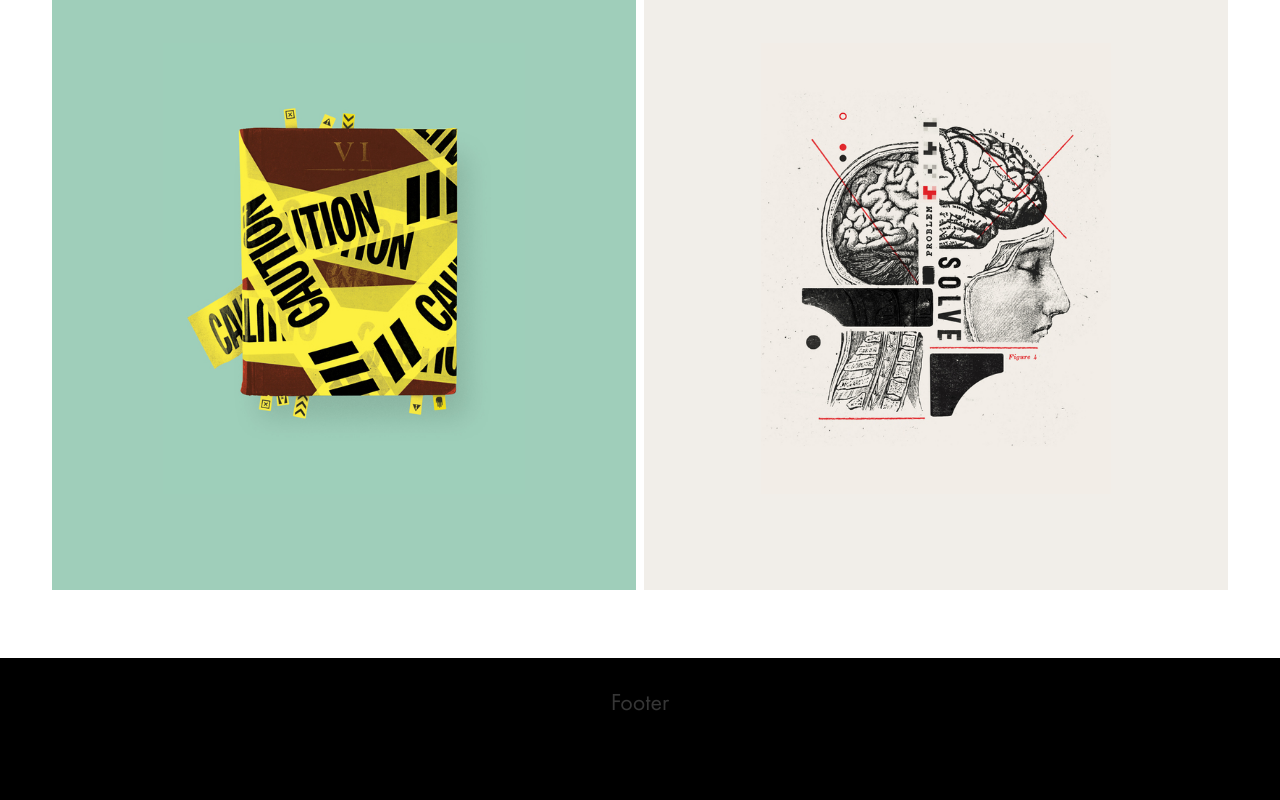
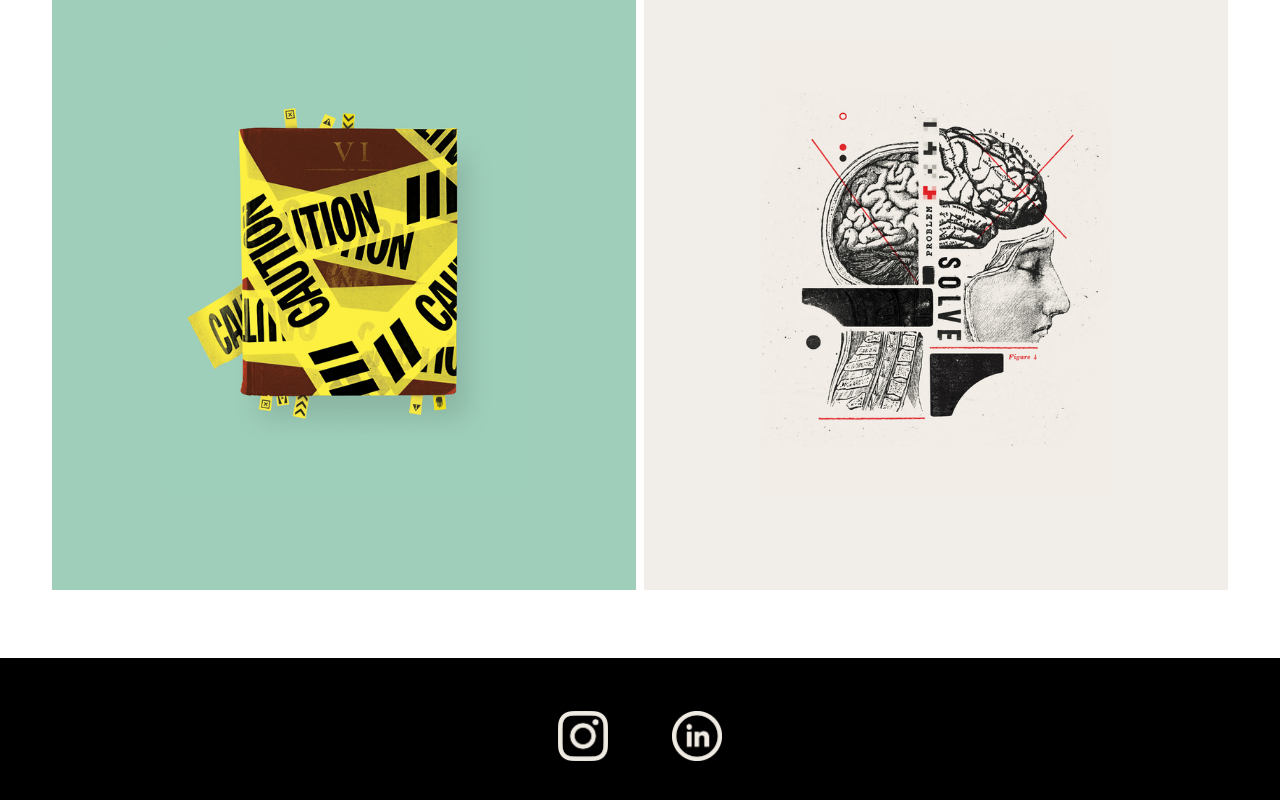
Before and after one commit to robertchen234/iris-portfolio, a React (Create React App) app: page / in a window 1280 px wide. Shown: the part 3026-3826 px from the top of the page. Built offline with nearby package versions, Linux system fonts and the light colour scheme.

Commit message:
social links in footer

```diff
--- a/src/App.css
+++ b/src/App.css
@@ -438,10 +438,16 @@ textarea {
 .footer {
   background-color: black;
   margin-top: 4em;
-  min-height: 10em;
+  height: 10em;
   display: flex;
 }
 
-.footer p {
+.footer-socials {
   margin: auto;
 }
+
+.footer img {
+  width: 50px;
+  height: auto;
+  padding: 0em 2em 0em 2em;
+}
--- a/src/components/Footer.js
+++ b/src/components/Footer.js
@@ -3,7 +3,22 @@ import React from "react";
 const Footer = () => {
   return (
     <div className="footer">
-      <p>Footer</p>
+      <span className="footer-socials">
+        <a
+          href="https://www.instagram.com/iriszlee/"
+          rel="noopener"
+          target="_blank"
+        >
+          <img src="/assets/instagram.png" alt="instagram" />
+        </a>
+        <a
+          href="https://www.linkedin.com/in/iris-lee129/"
+          rel="noopener"
+          target="_blank"
+        >
+          <img src="/assets/linkedin.png" alt="linkedin" />
+        </a>
+      </span>
     </div>
   );
 };
--- a/src/containers/Contact.js
+++ b/src/containers/Contact.js
@@ -18,7 +18,15 @@ class Contact extends Component {
         <div className="contact">
           <p>
             Find me on social media, use the form below, or hit me up via email
-            at <a href="mailto:iris.lee129@gmail.com">iris.lee129@gmail.com</a>.
+            at{" "}
+            <a
+              href="mailto:iris.lee129@gmail.com"
+              rel="noopener"
+              target="_blank"
+            >
+              iris.lee129@gmail.com
+            </a>
+            .
           </p>
 
           <form onSubmit={this.submitHandler}>
```
